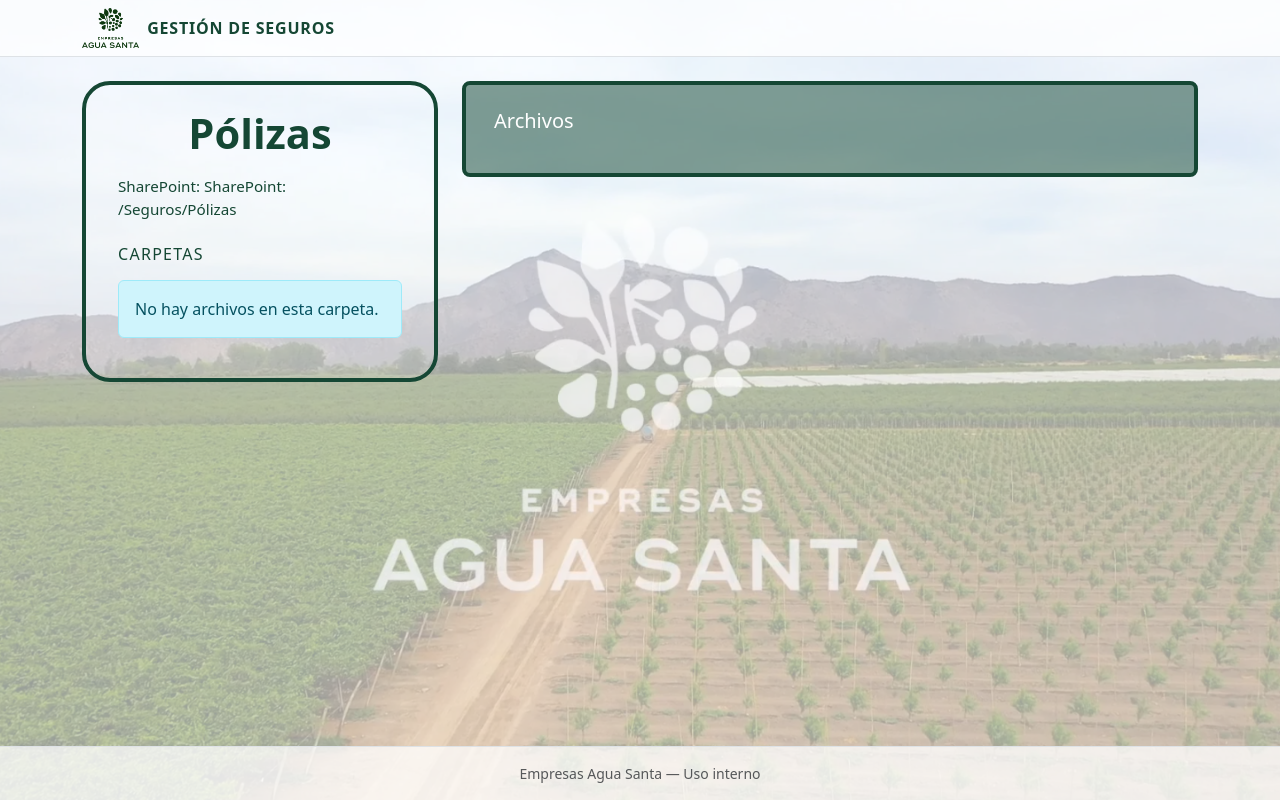
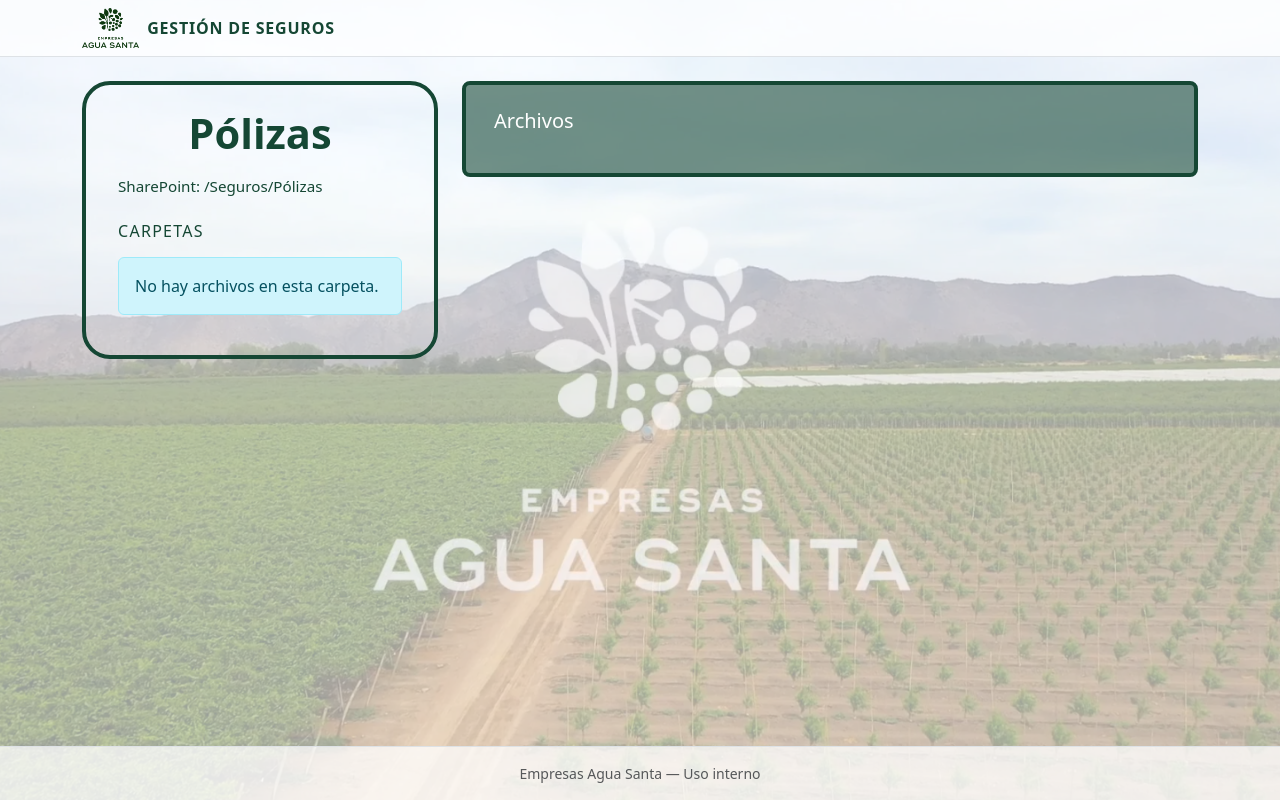
Before and after one commit to EdsonLazoAguaSanta/seguimiento_polizas, a FastAPI app: page /polizas_publicas in a window 1280 px wide. Run offline with FastAPI, Linux system fonts and the light colour scheme; data that the repository does not hold is empty.

Commit message:
Update polizas_publica.html

```diff
--- a/templates/polizas_publica.html
+++ b/templates/polizas_publica.html
@@ -18,7 +18,7 @@
     border-radius: 8px;
     padding: 24px 28px;
     /* velo verde al 52 %, deja ver el fondo */
-    background-color: rgba(21, 71, 52, 0.52);
+    background-color: rgba(21, 71, 52, 0.59);
   }
 
   .titulo-polizas {
@@ -37,13 +37,13 @@
   .nav-carpetas .nav-link {
     border-radius: 999px;
     font-weight: 600;
-    color: #154734;
+    color: #0c261b;
     background-color: transparent;
   }
 
   .nav-carpetas .nav-link.active {
     background-color: rgba(21, 71, 52, 0.52);
-    color: #ffffff;
+    #color: #ffffff
   }
 
   .vineta-subtitulo,
@@ -53,7 +53,7 @@
   }
 
   .vineta-archivos td a {
-    color: #e0f2e9;
+    color: #9cccba;
   }
 </style>
 
@@ -66,7 +66,7 @@
       </h1>
 
       <p class="texto-origen">
-        SharePoint: {{ ruta_base }}
+        {{ ruta_base }}
       </p>
 
       <h2 class="h6 text-uppercase mb-3" style="color:#154734; letter-spacing:.08em;">
```
